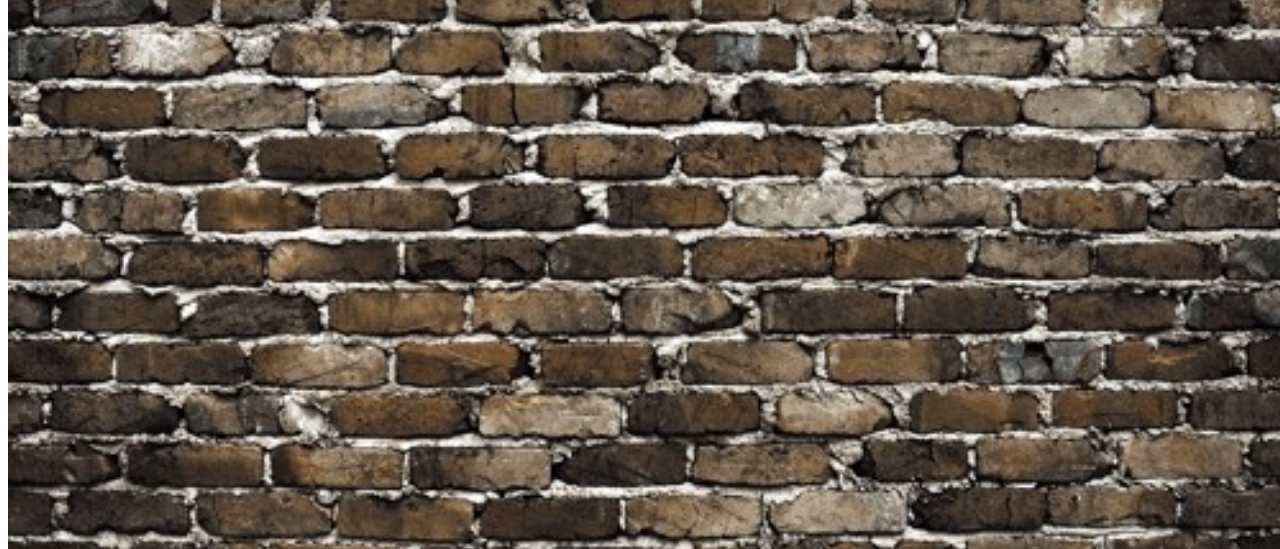
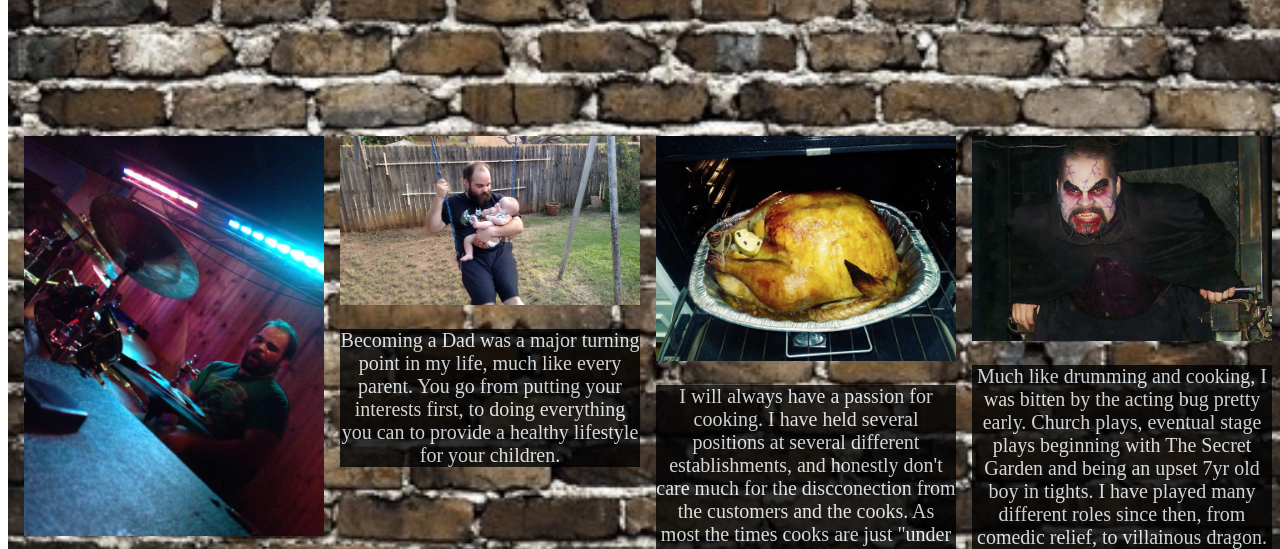
Before and after one commit to T-Eldridge/myResumelive, a plain HTML site: page about/about.html in a window 1280 px wide. Shown: the part 251-800 px from the top of the page. Drawn offline with Linux system fonts and the light colour scheme.

Commit message:
set about me and resume content

```diff
--- a/about/about.html
+++ b/about/about.html
@@ -34,20 +34,35 @@
 
 <body>
     <main>
-
-        <h1>about me</h1>
-
         <!-- The Modal -->
         <div id="myModal" class="modal">
-
             <!-- Modal content -->
             <div class="modal-content">
                 <span class="close">&times;</span>
                 <img src="./../images/dark.jpg">
                 <h2>Whoops, too dark!</h2>
             </div>
-
+            <!-- image containers for personal photos -->
         </div>
+        <h1>about me</h1><br>
+        <span class="hobbies">
+            <div class="img-cont">
+                <img src="./../images/drums.jpg">
+                <p>A drummer for the better part of my life. I started playing in elementary band and later played with Saint Solution for five years until other members were called away for other personal persuits.</p>
+            </div>
+            <div class="img-cont">
+                <img src="./../images/dad.jpg">
+                <p>Becoming a Dad was a major turning point in my life, much like every parent. You go from putting your interests first, to doing everything you can to provide a healthy lifestyle for your children.</p>
+            </div>
+            <div class="img-cont">
+                <img src="./../images/chef.jpg">
+                <p>I will always have a passion for cooking. I have held several positions at several different establishments, and honestly don't care much for the discconection from the customers and the cooks. As most the times cooks are just "under educated people who couldn't get a better job" therefore every time the food is wrong it's your fault, even if the customer doesn't know what in the world a medium steak actually is.</p>
+            </div>
+            <div class="img-cont">
+                <img src="./../images/actor.jpg">
+               <p>Much like drumming and cooking, I was bitten by the acting bug pretty early. Church plays, eventual stage plays beginning with The Secret Garden and being an upset 7yr old boy in tights. I have played many different roles since then, from comedic relief, to villainous dragon.</p>
+            </div>
+        </span>
 
     </main>
 
--- a/about/aboutstyle.css
+++ b/about/aboutstyle.css
@@ -77,6 +77,7 @@ a:hover {
   }
 
    h1 {
+     width: 100%;
      margin-top: 0;
      background-color: black;
      filter: opacity(.8);
@@ -119,7 +120,34 @@ a:hover {
     width: 45%;
   }
 
+    .hobbies {
+      display: flex;
+      flex-direction: row;
+      flex-wrap: wrap;
+      justify-content: space-evenly;
+      margin-top: 100px;
 
+    }
+
+    .img-cont {
+
+      width:  300px;
+
+    }
+
+    img {
+      width: 100%;
+
+
+    }
+
+    p {
+      color: aliceblue;
+      background-color: black;
+      filter: opacity(.8);
+      text-align: center;
+      font-size: 20px;
+    }
 
   /* The Close Button */
   .close {
```
Also changed, not shown: index.html (+1 -1 lines), resume/resume.html (+1 -2 lines), resume/resumestyle.css (+7 -0 lines), images/actor.jpg (added), images/chef.jpg (added), images/dad.jpg (added), images/drums.jpg (added), images/resumepic.jpg (renamed from resumepic.jpg), 2 other files.
